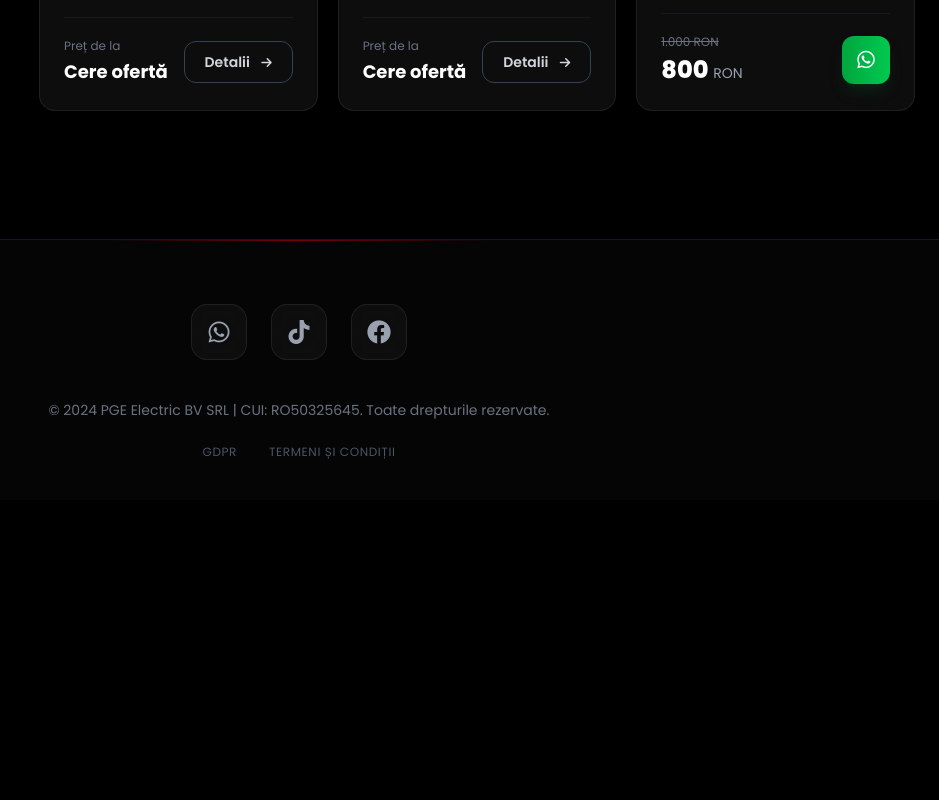
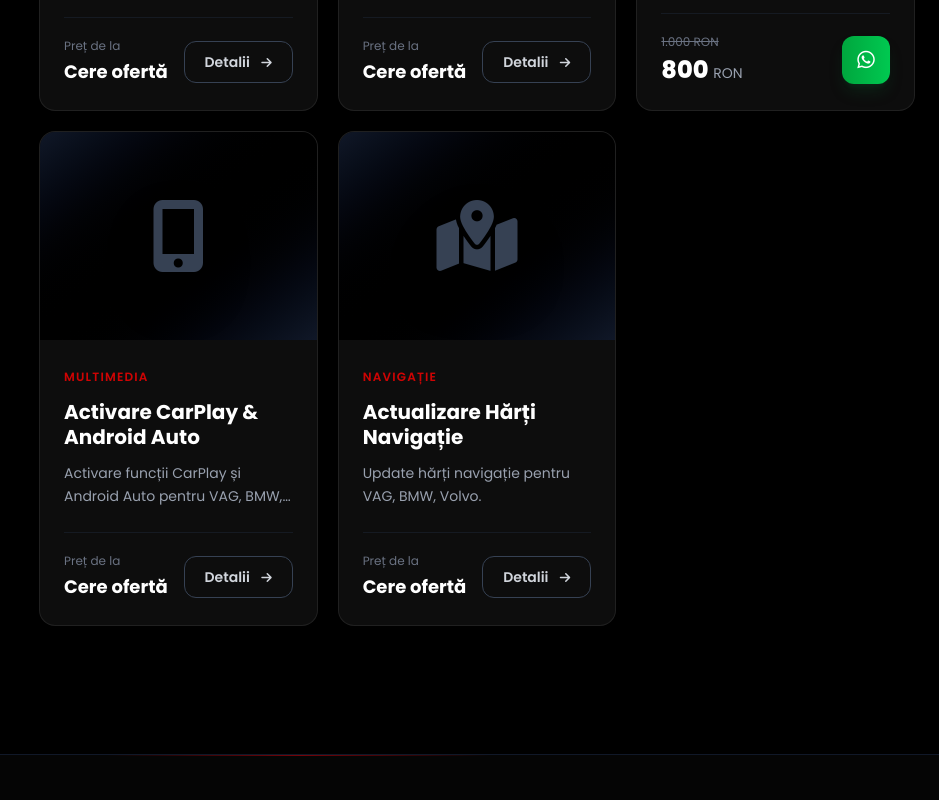
Before and after one commit to cosmut234/PGE, a website: page catalog.html in a window 1280 px wide. Shown: the part 1820-2620 px from the top of the page, without its empty margins (341-1280 px from the left). Before the commit the page ends 2320 px from the top, so only its background shows below. Drawn offline with Linux system fonts and the light colour scheme.

Commit message:
Add CarPlay and Maps Update services to catalog

```diff
--- a/catalog.html
+++ b/catalog.html
@@ -617,6 +617,66 @@
                         </div>
                     </div>
 
+                    <!-- Product Card 7: CarPlay -->
+                    <div class="product-card group glass-card rounded-2xl overflow-hidden flex flex-col relative reveal active" style="animation-delay: 0.6s;">
+                        <div class="relative h-52 overflow-hidden icon-glow bg-gradient-to-br from-gray-900 via-black to-gray-900">
+                            <div class="absolute inset-0 bg-[radial-gradient(circle_at_center,rgba(220,38,38,0.1)_0%,transparent_70%)] opacity-0 group-hover:opacity-100 transition-opacity duration-500"></div>
+                            <div class="w-full h-full flex items-center justify-center text-gray-700 group-hover:text-primary transition-all duration-500 group-hover:scale-110">
+                                <i class="fas fa-mobile-alt text-7xl drop-shadow-2xl"></i>
+                            </div>
+                        </div>
+
+                        <div class="p-6 flex-1 flex flex-col">
+                            <div class="mb-3">
+                                <span class="category-tag text-xs text-primary/80 uppercase tracking-widest font-semibold">Multimedia</span>
+                            </div>
+                            <h3 class="text-xl font-bold mb-3 text-white group-hover:text-primary transition leading-tight">Activare CarPlay & Android Auto</h3>
+                            <p class="text-gray-400 text-sm mb-6 line-clamp-2 flex-1 leading-relaxed">Activare funcții CarPlay și Android Auto pentru VAG, BMW, Volvo, JLR (Jaguar Land Rover), Mercedes.</p>
+
+                            <div class="border-t border-gray-800/50 pt-5 mt-auto">
+                                <div class="flex justify-between items-center">
+                                    <div class="flex flex-col">
+                                        <span class="text-xs text-gray-500 mb-1">Preț de la</span>
+                                        <span class="text-lg font-bold text-white">Cere ofertă</span>
+                                    </div>
+                                    <a href="https://wa.me/40752099005?text=Salut,%20sunt%20interesat%20de%20Activare%20CarPlay" target="_blank" class="border border-gray-700 text-gray-300 hover:border-primary hover:bg-primary hover:text-white px-5 py-2.5 rounded-xl text-sm transition-all duration-300 font-semibold btn-shine">
+                                        Detalii <i class="fas fa-arrow-right ml-2 text-xs"></i>
+                                    </a>
+                                </div>
+                            </div>
+                        </div>
+                    </div>
+
+                    <!-- Product Card 8: Update Maps -->
+                    <div class="product-card group glass-card rounded-2xl overflow-hidden flex flex-col relative reveal active" style="animation-delay: 0.7s;">
+                        <div class="relative h-52 overflow-hidden icon-glow bg-gradient-to-br from-gray-900 via-black to-gray-900">
+                            <div class="absolute inset-0 bg-[radial-gradient(circle_at_center,rgba(220,38,38,0.1)_0%,transparent_70%)] opacity-0 group-hover:opacity-100 transition-opacity duration-500"></div>
+                            <div class="w-full h-full flex items-center justify-center text-gray-700 group-hover:text-primary transition-all duration-500 group-hover:scale-110">
+                                <i class="fas fa-map-marked-alt text-7xl drop-shadow-2xl"></i>
+                            </div>
+                        </div>
+
+                        <div class="p-6 flex-1 flex flex-col">
+                            <div class="mb-3">
+                                <span class="category-tag text-xs text-primary/80 uppercase tracking-widest font-semibold">Navigație</span>
+                            </div>
+                            <h3 class="text-xl font-bold mb-3 text-white group-hover:text-primary transition leading-tight">Actualizare Hărți Navigație</h3>
+                            <p class="text-gray-400 text-sm mb-6 line-clamp-2 flex-1 leading-relaxed">Update hărți navigație pentru VAG, BMW, Volvo.</p>
+
+                            <div class="border-t border-gray-800/50 pt-5 mt-auto">
+                                <div class="flex justify-between items-center">
+                                    <div class="flex flex-col">
+                                        <span class="text-xs text-gray-500 mb-1">Preț de la</span>
+                                        <span class="text-lg font-bold text-white">Cere ofertă</span>
+                                    </div>
+                                    <a href="https://wa.me/40752099005?text=Salut,%20sunt%20interesat%20de%20Update%20Hărți" target="_blank" class="border border-gray-700 text-gray-300 hover:border-primary hover:bg-primary hover:text-white px-5 py-2.5 rounded-xl text-sm transition-all duration-300 font-semibold btn-shine">
+                                        Detalii <i class="fas fa-arrow-right ml-2 text-xs"></i>
+                                    </a>
+                                </div>
+                            </div>
+                        </div>
+                    </div>
+
 
 
 
```
